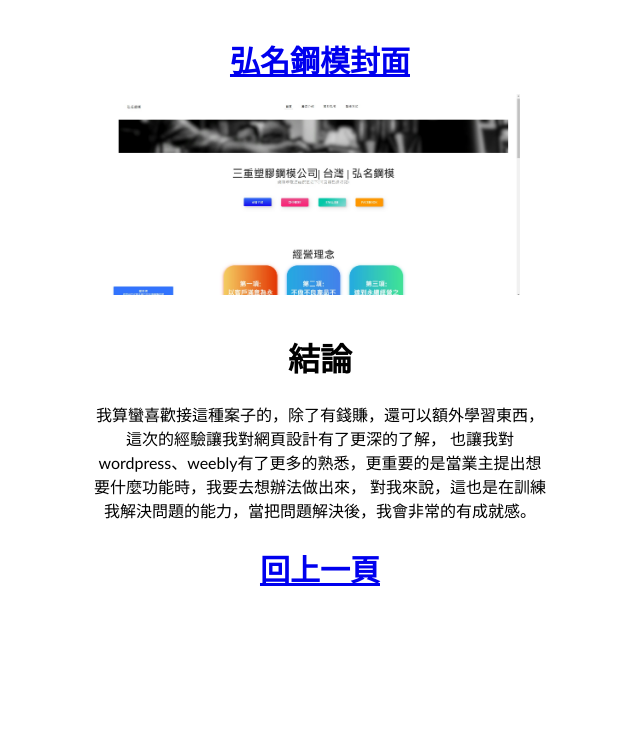
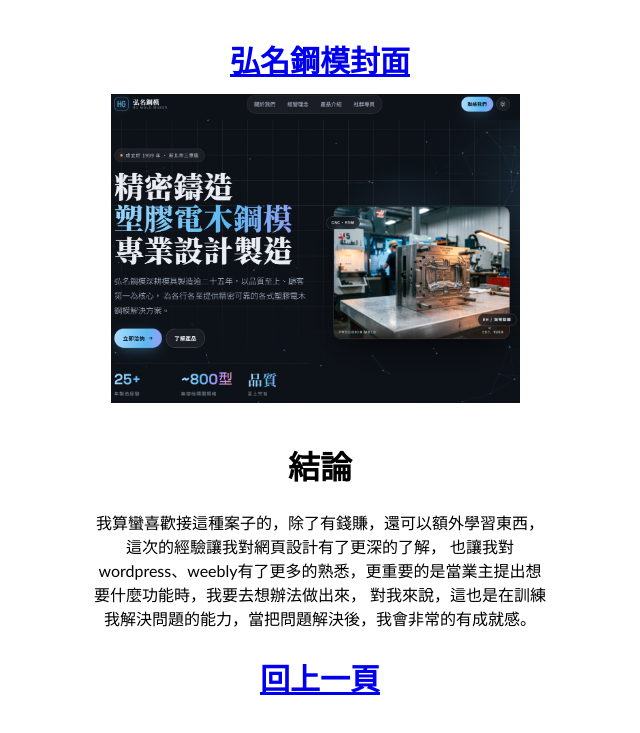
Before and after one commit to Da-Xiong-Chen/hachen, a plain HTML site: page 1/web.html in a window 1280 px wide. Shown: the part 1065-1798 px from the top of the page, without its empty margins (320-960 px from the left). Before the commit the page ends 1718 px from the top, so only its background shows below. Drawn offline with Linux system fonts and the light colour scheme.

Commit message:
Update Hongming website preview image

```diff
--- a/1/web.html
+++ b/1/web.html
@@ -71,7 +71,7 @@
                     </h2>
                     <div class="block-center">
                         <div class="col-1-1">
-                            <img src="../images/hongmingweb.jpg" alt="fail to show" class="img-responsive">
+                            <img src="../images/web/hongming-home-20261126.png" alt="弘名鋼模網站首頁，展示塑膠電木鋼模設計製造服務" class="img-responsive">
                         </div>
 
                         <div class="clearfix"></div>
```
Also changed, not shown: images/web/hongming-home-20261126.png (added).
